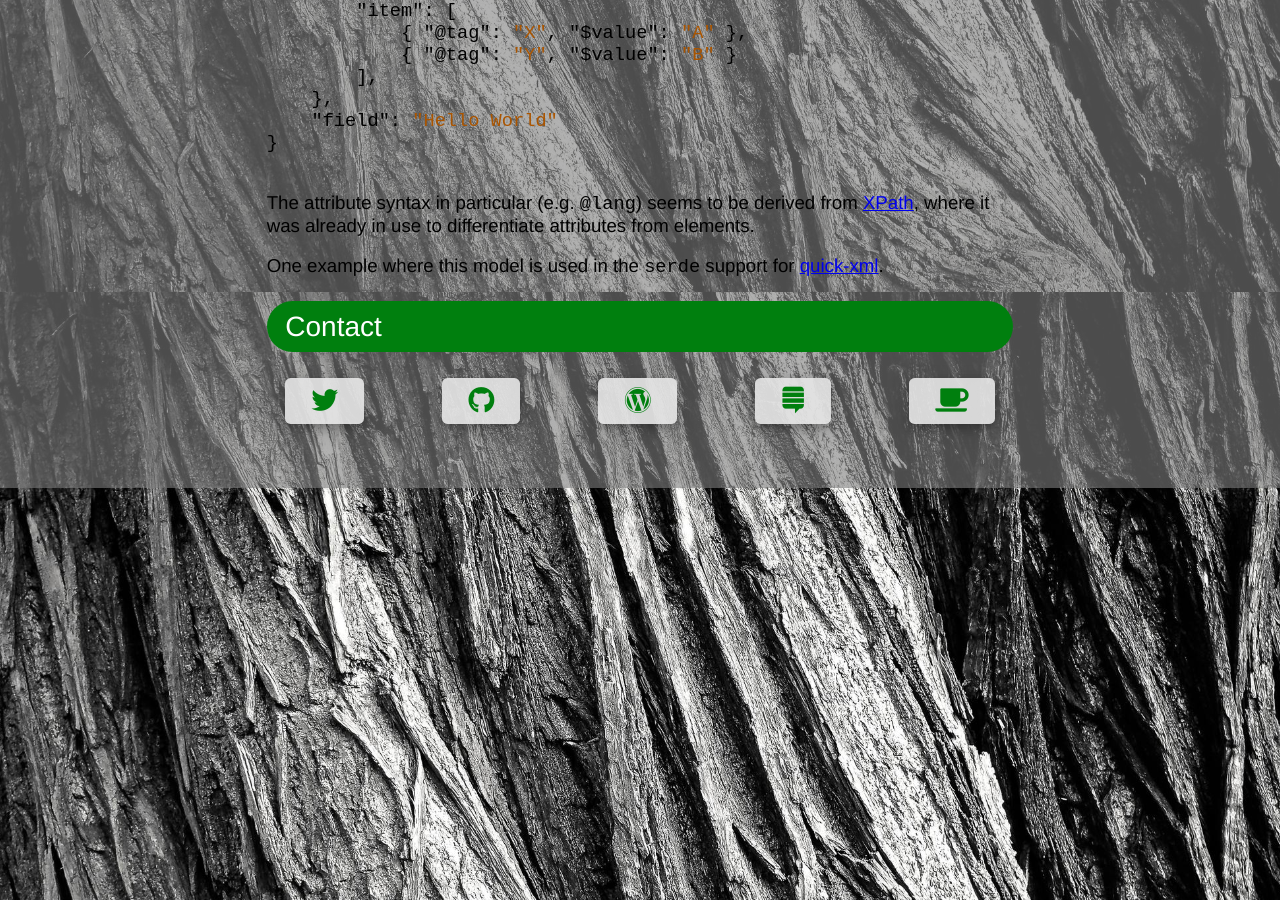
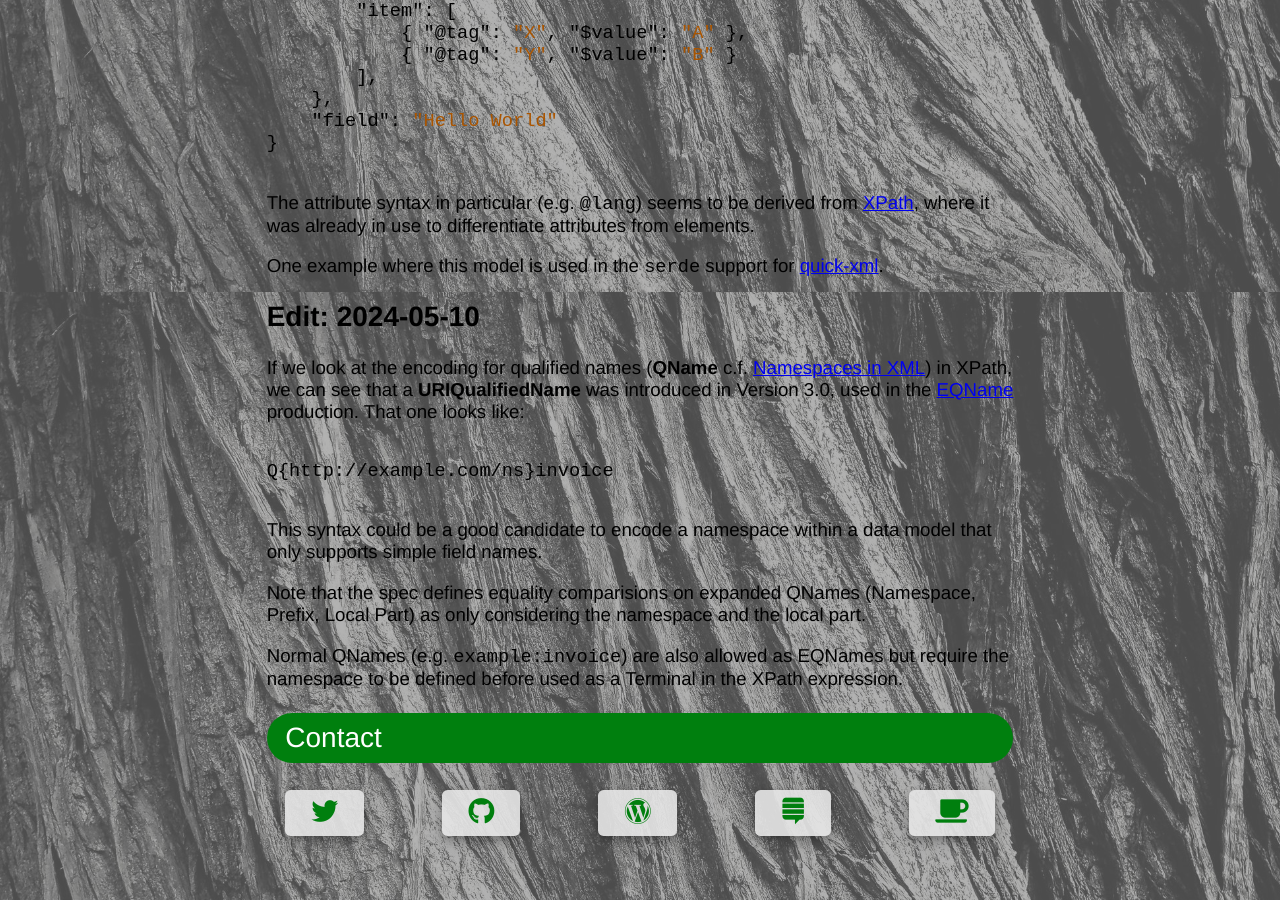
Before and after one commit to Xiphoseer/xiphoseer.github.com, a Jekyll site: the page built from _posts/2024-05-05-xpath-json-encoding.md, in a window 1280 px wide and 900 px high, scrolled down 608 px. Built offline with Jekyll 4.4.1, drawn with Linux system fonts in a browser that asks for light colours; our own code applies the rules of GitHub Pages for plain Markdown files.

Commit message:
edit: xpath-json

````diff
--- a/_posts/2024-05-05-xpath-json-encoding.md
+++ b/_posts/2024-05-05-xpath-json-encoding.md
@@ -37,5 +37,27 @@ from elements.
 
 One example where this model is used in the `serde` support for [quick-xml].
 
+## Edit: 2024-05-10
+
+If we look at the encoding for qualified names (**QName** c.f. [Namespaces in XML]) in XPath,
+we can see that a **URIQualifiedName** was introduced in Version 3.0, used in the [EQName]
+production. That one looks like:
+
+```
+Q{http://example.com/ns}invoice
+```
+
+This syntax could be a good candidate to encode a namespace within a
+data model that only supports simple field names.
+
+Note that the spec defines equality comparisions on expanded QNames (Namespace, Prefix, Local Part)
+as only considering the namespace and the local part.
+
+Normal QNames (e.g. `example:invoice`) are also allowed as EQNames but require the namespace to be
+defined before used as a Terminal in the XPath expression.
+
 [quick-xml]: https://crates.io/crates/quick-xml
 [XPath]: https://www.w3.org/TR/xpath
+[XPath 3.1]: https://www.w3.org/TR/xpath-31/#terminal-symbols
+[EQName]: https://www.w3.org/TR/xpath-31/#doc-xpath31-EQName
+[Namespaces in XML]: https://www.w3.org/TR/xml-names
````
